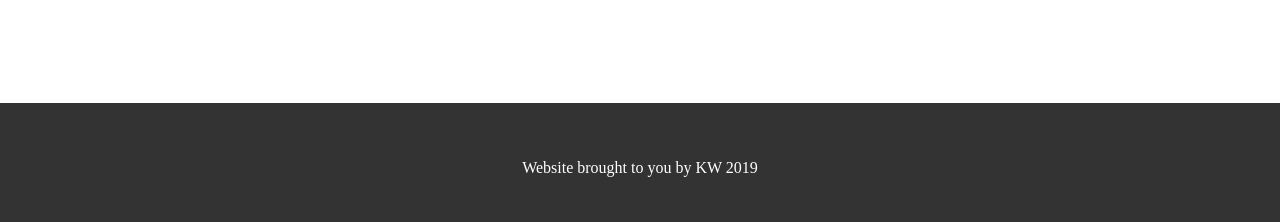
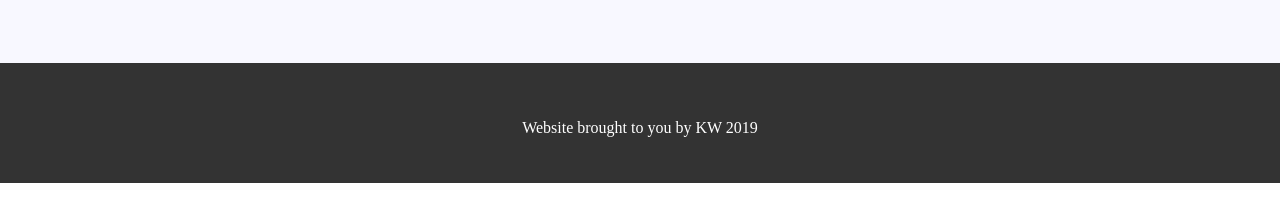
Before and after one commit to k-westbrook/i-agreatable, a React (Create React App) app: page / in a window 1280 px wide. Shown: the part 1224-1446 px from the top of the page. After the commit the page ends 1407 px from the top, so only its background shows below. Built offline with nearby package versions, Linux system fonts and the light colour scheme; a web font is replaced by a local one.

Commit message:
udpates to full screen

```diff
--- a/src/App.css
+++ b/src/App.css
@@ -93,6 +93,10 @@ color:black;
   padding:5vh;
 }
 
+.home-page{
+  background-color:#F8F8FF;
+}
+
 .homepage-section-headers{
   font-size: 5vh;
   margin-top:0px;
@@ -150,8 +154,9 @@ padding-bottom: 15px;
   flex-wrap: wrap;
   justify-content: center;
   background-color:#F8F8FF;
+  padding-bottom: 5vh;
+}
 
-}
 .restaurant-card{
   border-style:groove;
   height:70vh;
@@ -231,7 +236,6 @@ color:black;
   margin-left:20vw;
   margin-right:20vw;
   border-style: groove;
-  margin-bottom: 5vh;
   margin-top: 5vh;
   padding-left:5vw;
   padding-right:5vw;
@@ -245,7 +249,7 @@ color:black;
 }
 .single-page{
   background-color:#F8F8FF;
-
+  padding-bottom:5vh;
 }
 
 .review-text{
@@ -264,9 +268,9 @@ object-fit: cover;
 .footer{
   background-color: #333333;
   color:white;
-  height:20vh;
+  height:10vh;
   padding-top:5vh;
-  margin-top: 5vh;
+
 }
 
 .leave-a-comment-text{
```
